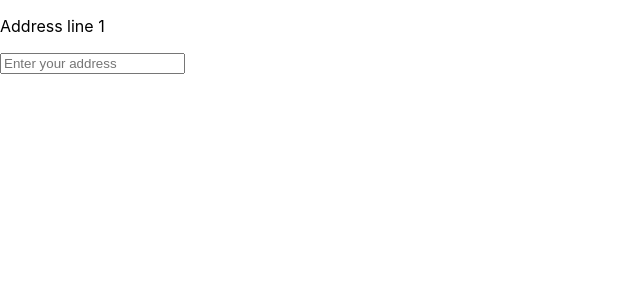
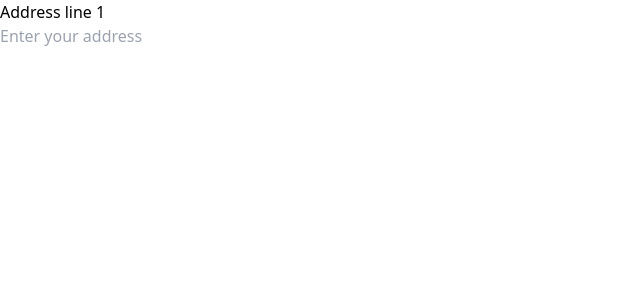
Before and after one commit to Raymond-ap/mysite, a React (Create React App) app: page / in a window 1280 px wide. Shown: the top 300 px of the page, without its empty margins (0-640 px from the left). Built offline with nearby package versions, Linux system fonts and the light colour scheme.

Commit message:
configure tailwind

```diff
--- a/package.json
+++ b/package.json
@@ -34,5 +34,10 @@
       "last 1 firefox version",
       "last 1 safari version"
     ]
+  },
+  "devDependencies": {
+    "autoprefixer": "^10.4.7",
+    "postcss": "^8.4.14",
+    "tailwindcss": "^3.1.5"
   }
 }
--- /dev/null
+++ b/postcss.config.js
@@ -0,0 +1,6 @@
+module.exports = {
+  plugins: {
+    tailwindcss: {},
+    autoprefixer: {},
+  },
+}
--- a/src/index.css
+++ b/src/index.css
@@ -1,13 +1,3 @@
-body {
-  margin: 0;
-  font-family: -apple-system, BlinkMacSystemFont, 'Segoe UI', 'Roboto', 'Oxygen',
-    'Ubuntu', 'Cantarell', 'Fira Sans', 'Droid Sans', 'Helvetica Neue',
-    sans-serif;
-  -webkit-font-smoothing: antialiased;
-  -moz-osx-font-smoothing: grayscale;
-}
-
-code {
-  font-family: source-code-pro, Menlo, Monaco, Consolas, 'Courier New',
-    monospace;
-}
+@tailwind base;
+@tailwind components;
+@tailwind utilities;
--- /dev/null
+++ b/tailwind.config.js
@@ -0,0 +1,10 @@
+/** @type {import('tailwindcss').Config} */
+module.exports = {
+  content: [
+    "./src/**/*.{js,jsx,ts,tsx}",
+  ],
+  theme: {
+    extend: {},
+  },
+  plugins: [],
+}
```
Also changed, not shown: 1 other file (tests, documents, lock files or other folders).
